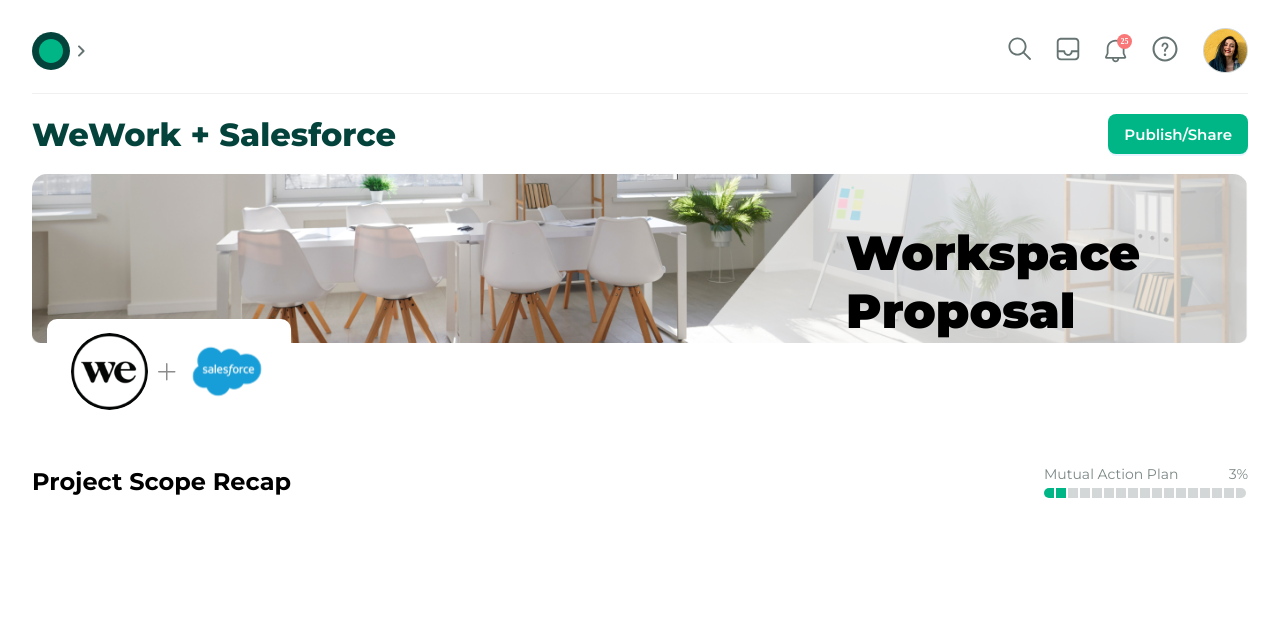
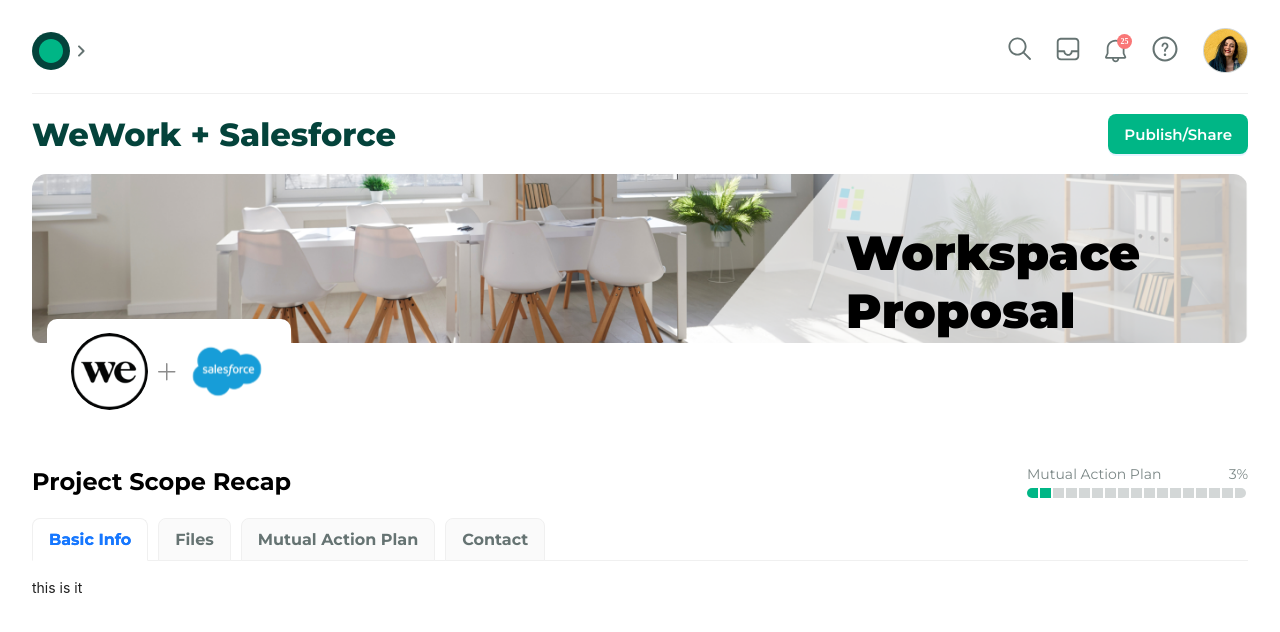
Before and after one commit to NavasMuhammed/dealIntent, a Next.js app: page / in a window 1280 px wide. Shown: the top 632 px of the page. Built offline with nearby package versions, Linux system fonts and the light colour scheme.

Commit message:
feat: tab navigation

```diff
--- a/src/app/globals.scss
+++ b/src/app/globals.scss
@@ -130,11 +130,13 @@
       font-family: 'Montserrat';
       font-size: 14px;
       color: #7B8786;
-      section{
+
+      section {
         display: flex;
         justify-content: space-between;
       }
     }
+
     .progress-wrapper>div {
       display: flex;
       align-items: center;
@@ -147,3 +149,30 @@
 
   }
 }
+
+.ant-tabs-tab-btn {
+  color: #657372;
+  font-family: 'montserrat';
+  font-weight: 700;
+  font-size: 16px;
+}
+
+:where(.css-dev-only-do-not-override-15rg2km).ant-tabs .ant-tabs-tab.ant-tabs-tab-active .ant-tabs-tab-btn {
+  color: #00B686;
+}
+
+
+:where(.css-dev-only-do-not-override-15rg2km).ant-tabs-card >.ant-tabs-nav .ant-tabs-tab, :where(.css-dev-only-do-not-override-15rg2km).ant-tabs-card >div>.ant-tabs-nav .ant-tabs-tab{
+  border:1px solid #BDC3C2;
+  background-color: #fff;
+}
+:where(.css-dev-only-do-not-override-15rg2km).ant-tabs-card.ant-tabs-top >.ant-tabs-nav .ant-tabs-tab-active, :where(.css-dev-only-do-not-override-15rg2km).ant-tabs-card.ant-tabs-top >div>.ant-tabs-nav .ant-tabs-tab-active{
+  border-bottom:1px solid #BDC3C2;
+}
+
+:where(.css-dev-only-do-not-override-15rg2km).ant-tabs >.ant-tabs-nav .ant-tabs-nav-list, :where(.css-dev-only-do-not-override-15rg2km).ant-tabs >div>.ant-tabs-nav .ant-tabs-nav-list{
+  width: 100%;
+  :last-child(){
+    margin-left: auto !important;
+  }
+}
--- a/src/app/page.tsx
+++ b/src/app/page.tsx
@@ -3,8 +3,10 @@
 import HomeLayout from "./layouts/homeLayout";
 import "./globals.scss"
 import { Progress } from 'antd';
+import { Tabs } from 'antd';
 
 export default function Home() {
+
   return (
     <RootLayout>
       <HomeLayout>
@@ -17,8 +19,27 @@
                 <span>3%</span>
               </section>
               <div>
-                <Progress percent={10} trailColor="#D3D7D7" steps={17} strokeColor="#00B686" showInfo={false} size={10} />
+                <Progress percent={10} trailColor="#D3D7D7" steps={17} strokeColor="#00B686" showInfo={false} size={11} />
               </div>
+            </div>
+          </div>
+          <div className="project-content-wrapper">
+            <div>
+
+              <Tabs type="card" tabBarGutter={10} >
+                <Tabs.TabPane tab="Basic Info" key="tab1" >
+                  <div>this is it </div>
+                </Tabs.TabPane>
+                <Tabs.TabPane tab="Files" key="tab2">
+                  <div >this is it 2</div>
+                </Tabs.TabPane>
+                <Tabs.TabPane tab="Mutual Action Plan" key="tab3">
+                  <div >this is it 2</div>
+                </Tabs.TabPane>
+                <Tabs.TabPane tab="Contact" key="tab4">
+                  <div >this is it 2</div>
+                </Tabs.TabPane>
+              </Tabs>
             </div>
           </div>
         </div>
```
